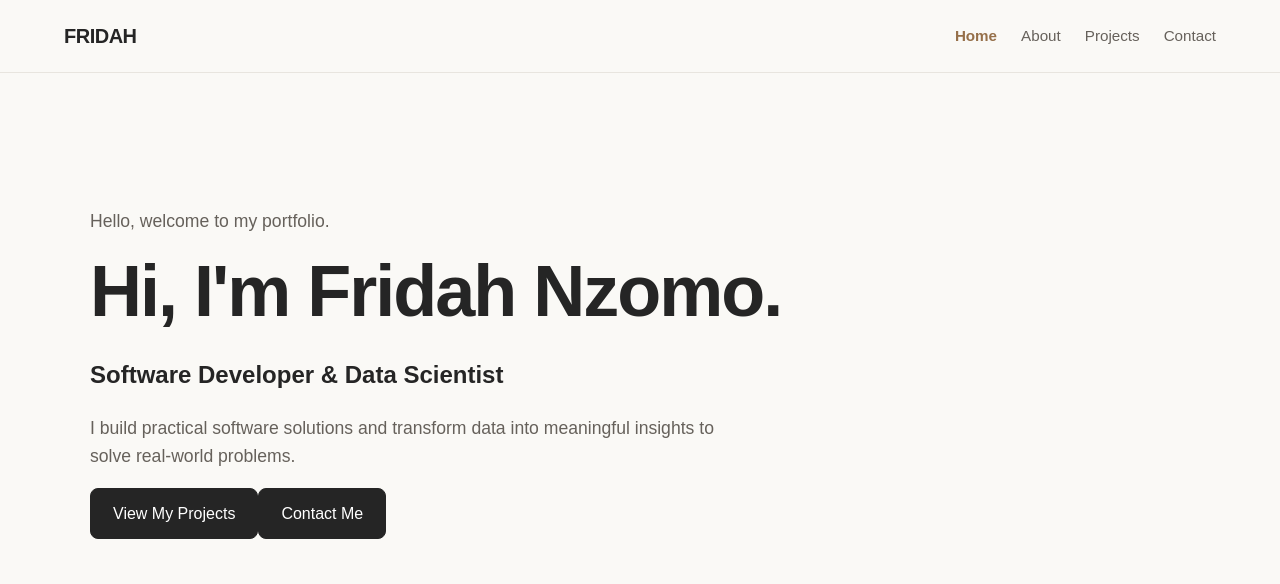
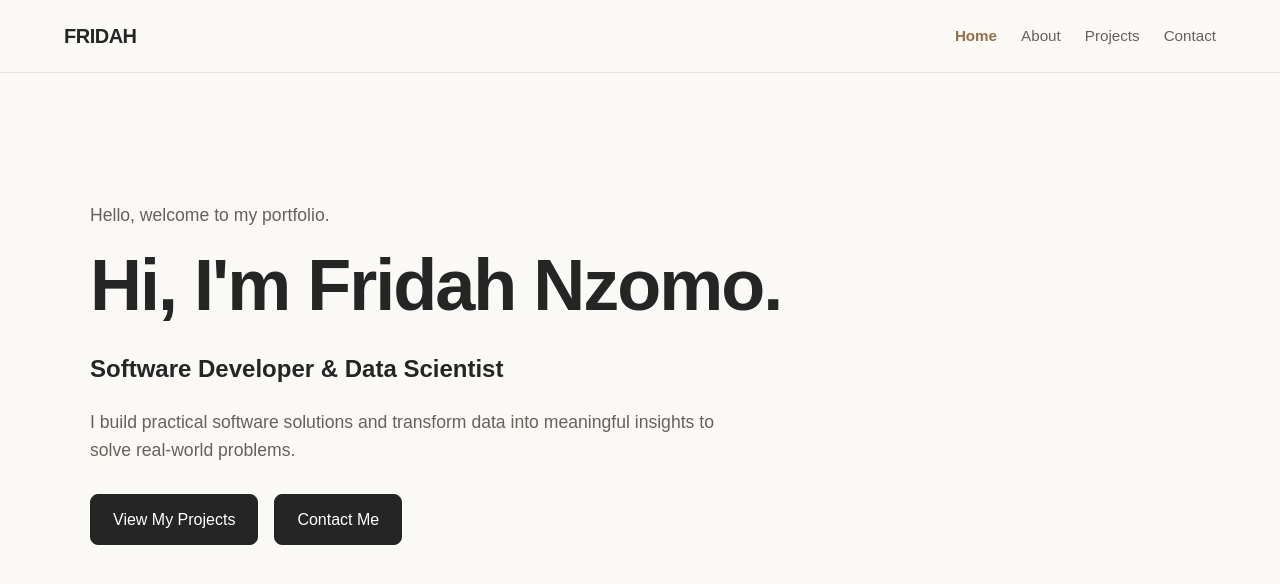
Before and after one commit to Snyder-F8/FRIDAH_NZOMO_PORTFOLIO, a React (Vite) app in the folder client/: page / in a window 1280 px wide. Shown: the top 584 px of the page. Built offline with nearby package versions, Linux system fonts and the light colour scheme.

Commit message:
Changes in spacing between buttons

```diff
--- a/client/src/styles/App.css
+++ b/client/src/styles/App.css
@@ -131,6 +131,16 @@
 .button:hover {
   background-color: #444444;
 }
+
+/* Spacing between the Home page buttons */
+.hero-buttons {
+  display: flex;
+  align-items: center;
+  flex-wrap: wrap;
+  gap: 16px;
+  margin-top: 12px;
+}
+
 
 /* Mobile layout */
 @media (max-width: 600px) {
```
